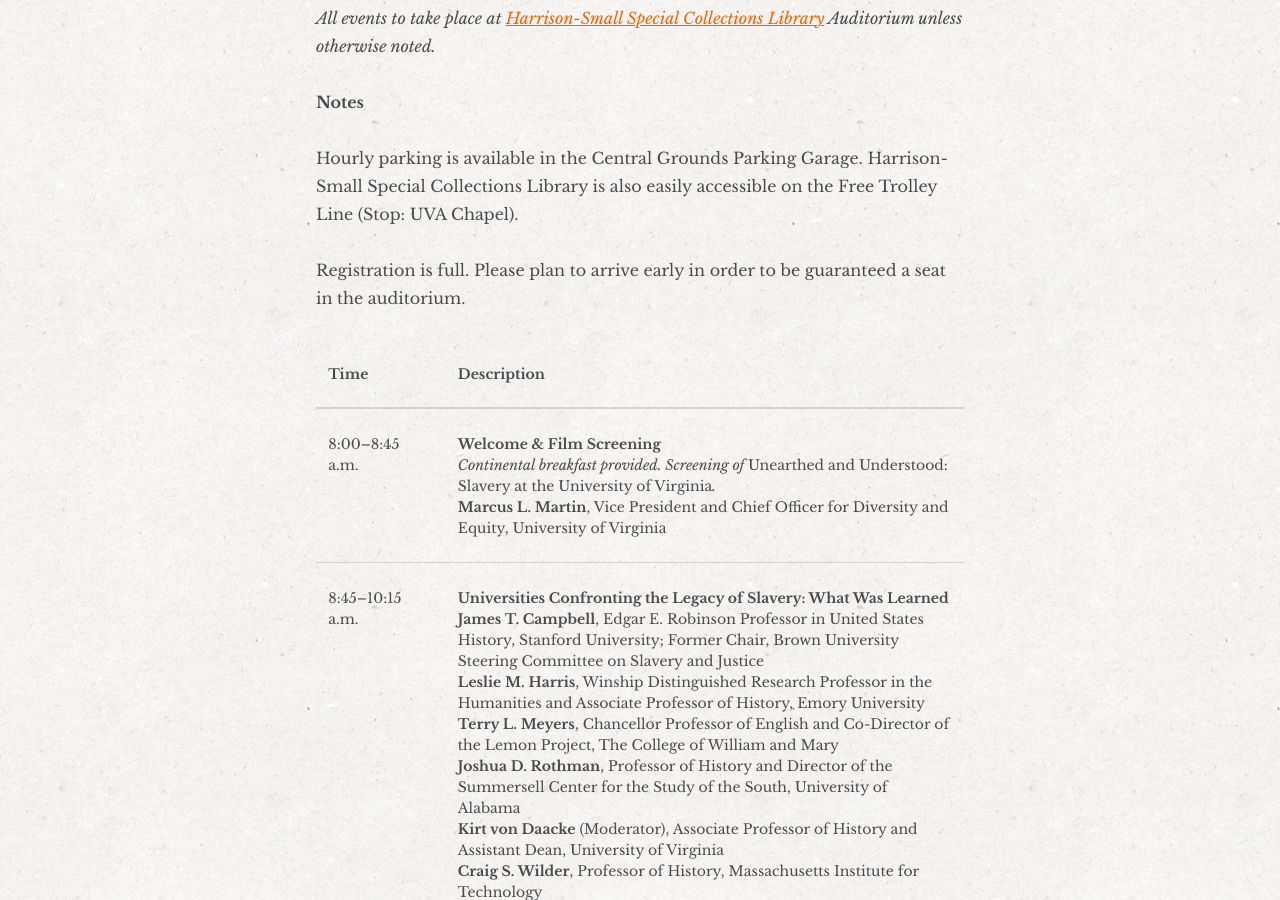
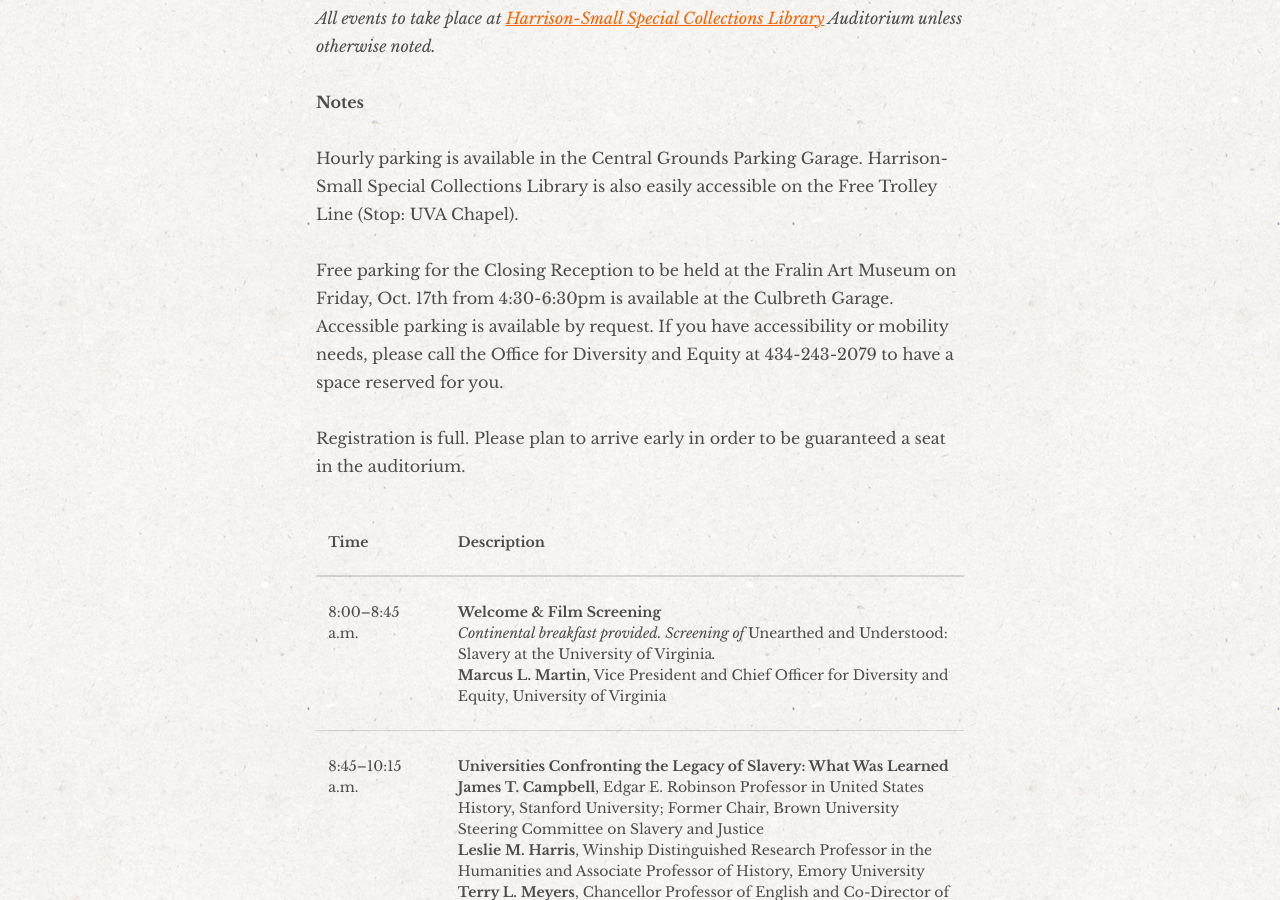
Before and after one commit to scholarslab/slavery, a Jekyll site: the page built from symposium.html, in a window 1280 px wide and 900 px high, scrolled down 2245 px. Built offline with Jekyll 4.4.1, drawn with Linux system fonts in a browser that asks for light colours; some web fonts are replaced.

Commit message:
Adds note about closing reception parking.

```diff
--- a/symposium.html
+++ b/symposium.html
@@ -70,6 +70,7 @@ Remarks: Teresa A. Sullivan (President, University of Virginia) and Delores L. M
 <p><em>All events to take place at <a href="https://pages.shanti.virginia.edu/Harrison_Institute/">Harrison-Small Special Collections Library</a> Auditorium unless otherwise noted.</em></p>
 <p><strong>Notes</strong></p>
 <p>Hourly parking is available in the Central Grounds Parking Garage. Harrison-Small Special Collections Library is also easily accessible on the Free Trolley Line (Stop: UVA Chapel).</p>
+<p>Free parking for the Closing Reception to be held at the Fralin Art Museum on Friday, Oct. 17th from 4:30-6:30pm is available at the Culbreth Garage. Accessible parking is available by request. If you have accessibility or mobility needs, please call the Office for Diversity and Equity at 434-243-2079 to have a space reserved for you.</p>
 <p>Registration is full. Please plan to arrive early in order to be guaranteed a seat in the auditorium.</p>
 
 <table>
```
